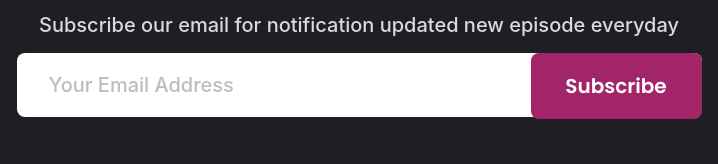
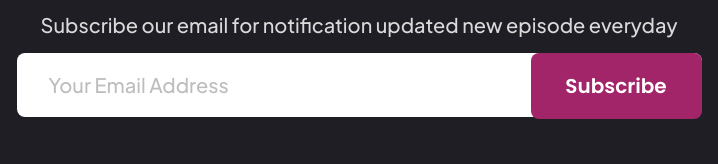
Before and after one commit to afrahmatsna/popcast, a website: page src/index.html in a window 1280 px wide. Shown: the part 4174-4338 px from the top of the page, 281-999 px from the left. Drawn offline with Linux system fonts and the light colour scheme.

Commit message:
Update index.html

```diff
--- a/src/index.html
+++ b/src/index.html
@@ -468,17 +468,17 @@
             New episodes podcast will always updated
           </div>
           <div
-            class="text-center text-[#dadada] text-xl font-medium font-['Inter'] leading-loose"
+            class="text-center text-[#dadada] text-xl font-medium font-jakarta leading-loose"
           >
             Subscribe our email for notification updated new episode everyday
           </div>
           <!-- kolom mengisi email -->
           <div class="w-[685px] h-16 relative ">
             <div class="w-[685px] pl-8 pr-28 py-[17px] left-0 top-0 absolute bg-white rounded-lg justify-start items-start gap-3 inline-flex cursor-text">
-              <div class="text-center text-[#bdbdbd] text-xl font-medium font-['Inter'] leading-[30px]">Your Email Address</div>
+              <div class="text-center text-[#bdbdbd] text-xl font-medium font-jakarta leading-[30px]">Your Email Address</div>
             </div>
             <div class="w-[171px] px-8 py-[17px] left-[514px] top-0 absolute bg-[#a12568] rounded-lg justify-center items-center gap-2.5 inline-flex cursor-pointer">
-              <div class="text-center text-white text-xl font-semibold font-Inter leading-8 ">Subscribe</div>
+              <div class="text-center text-white text-xl font-semibold font-inter leading-8 ">Subscribe</div>
             </div>
           </div>
         </div>
```
